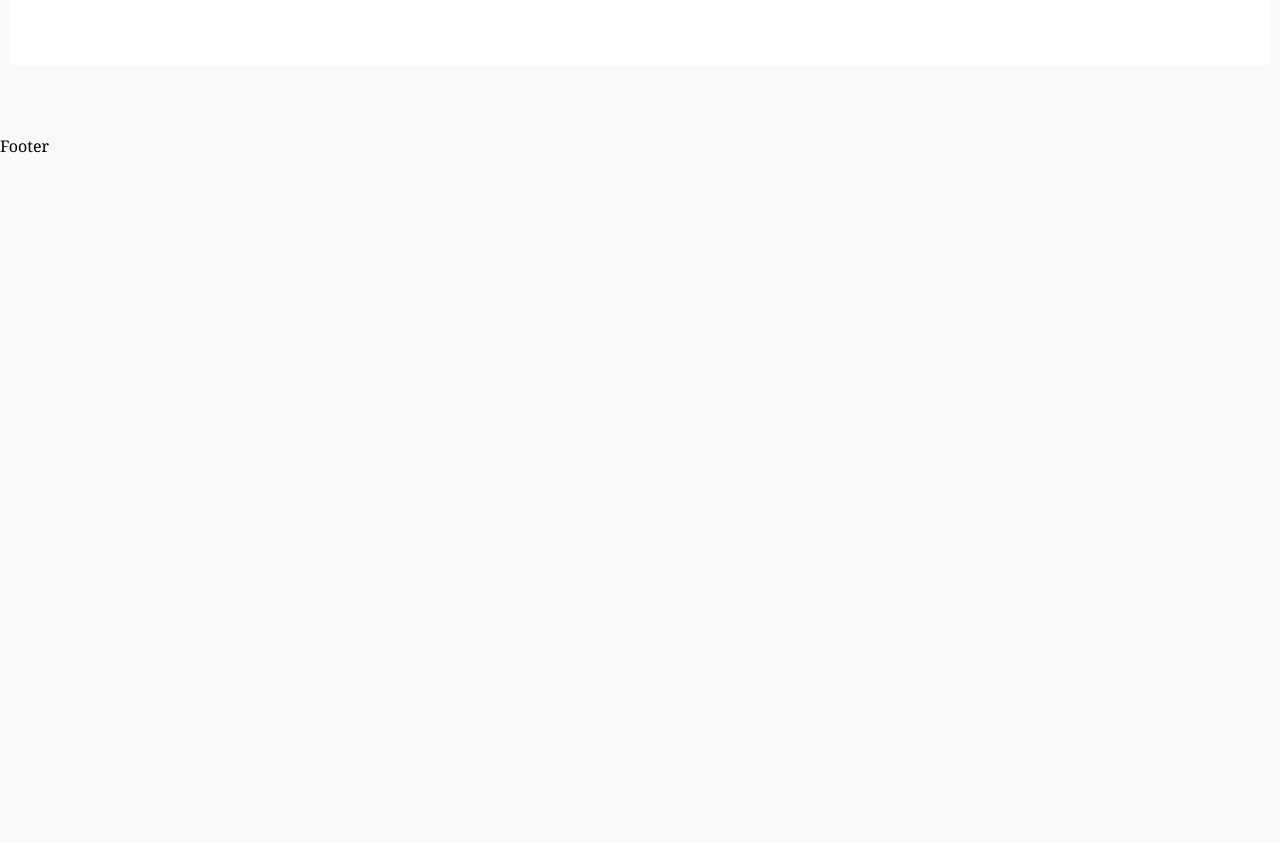
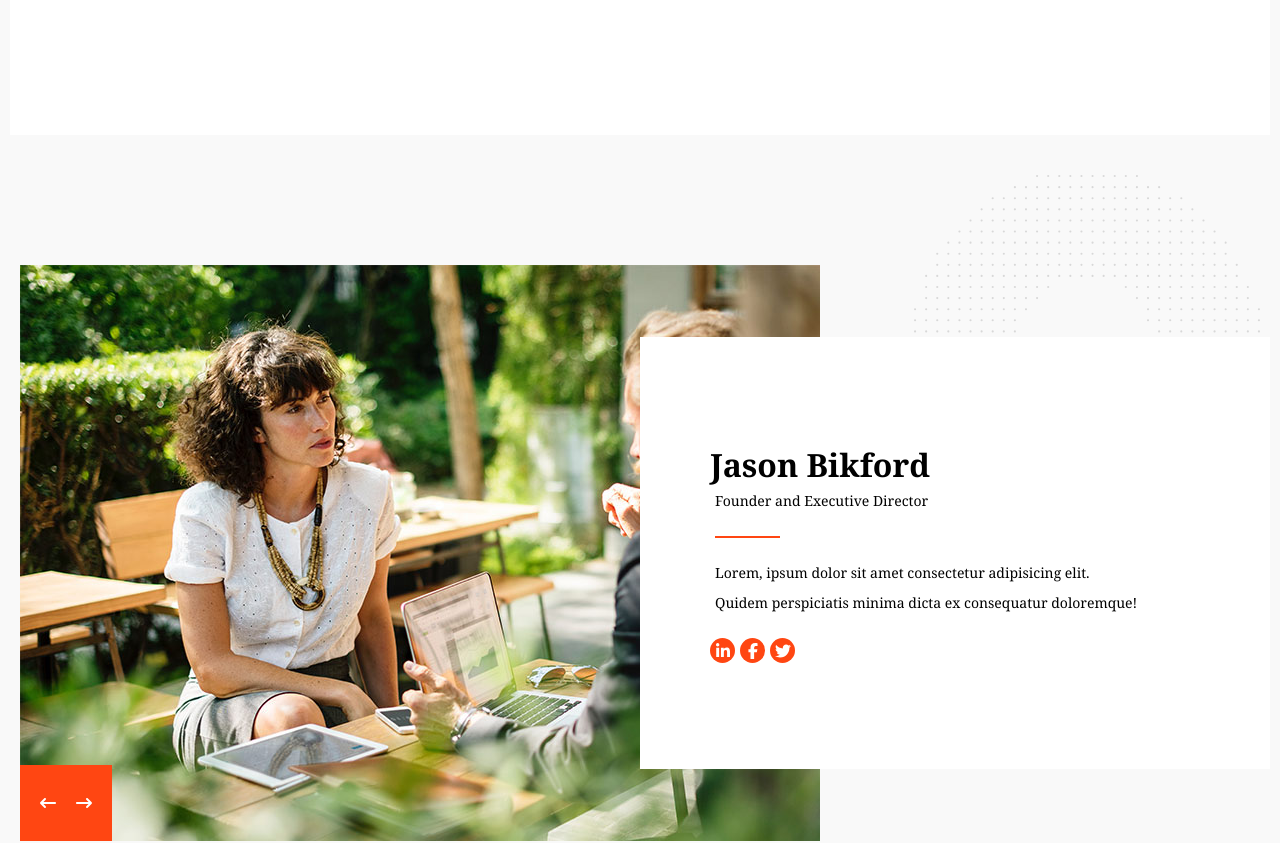
Before and after one commit to AnatoliyZakhryapin/proj-html-vuejs, a Vue app: page / in a window 1280 px wide. Shown: the part 1300-2143 px from the top of the page. Before the commit the page ends 1457 px from the top, so only its background shows below. Built offline with nearby package versions, Linux system fonts and the light colour scheme.

Commit message:
ADD SliderMini and Visit card to page

```diff
--- a/src/components/SectionOurSpecialeties.vue
+++ b/src/components/SectionOurSpecialeties.vue
@@ -1,6 +1,7 @@
 <script>
 import Card from './Card.vue';
-
+import SliderMini from './SliderMini.vue';
+import VisitCard from './VisitCard.vue';
 export default {
     data() {
         return {
@@ -25,11 +26,41 @@ export default {
                     title: "Contact",
                     text: "Lorem ipsum dolor sit amet consectetur adipisicing elit."
                 }
-            ]
+            ],
+            slides: [
+                {
+                    name: "Jason Bikford",
+                    position: "Founder and Executive Director",
+                    src: "/img/h1-img-01.jpg",
+                    text: "Lorem, ipsum dolor sit amet consectetur adipisicing elit. Quidem perspiciatis minima dicta ex consequatur doloremque!"
+                },
+                {
+                    name: "Shiyong Ipsum",
+                    position: "Analyst",
+                    src: "/img/h1-img-02.jpg",
+                    text: "Lorem, ipsum dolor sit amet consectetur adipisicing elit. Quidem perspiciatis minima dicta ex consequatur doloremque!"
+                },
+                {
+                    name: "Roberto Lorem",
+                    position: "Project Manager",
+                    src: "/img/h1-img-03.jpg",
+                    text: "Lorem, ipsum dolor sit amet consectetur adipisicing elit. Quidem perspiciatis minima dicta ex consequatur doloremque!"
+                }
+            ],
+            currentIndex: 0
         }
     },
     components: {
         Card,
+        SliderMini,
+        VisitCard,
+    },
+    methods: {
+        getCurrentIndex(index) {
+            console.log("index to come",index)
+            this.currentIndex = index;
+            console.log("index to save",this.currentIndex)
+        }
     }
 }
 </script>
@@ -61,6 +92,32 @@ export default {
             </div>
         </div>
         <!-- PREVIEW SPECIALETES -->
+        <div class="container-xxl">
+            <div class="row">
+                <div class="col">
+                    <div class="bg-box-2">
+                        <figure class="bg">
+                            <img src="/svg/svg-4.svg">
+                        </figure>
+                        <div class="container-lg">
+                            <div class="row">
+                                <div class="col">
+                                    <SliderMini :slides="slides"
+                                    @sendIndex="getCurrentIndex"
+                                    />
+                                </div>
+                                <div class="col">
+                                    <VisitCard
+                                        :slideIndex="currentIndex"
+                                        :slides="slides"
+                                    />
+                                </div>
+                            </div>
+                        </div>
+                    </div>
+                </div>
+            </div>
+        </div>
     </section>
 </template>
 
@@ -75,12 +132,15 @@ export default {
     .bg-box {
         background-color: $bg-white-1;
         padding: 130px 0px;
+        & .row {
+            margin-bottom: 70px;
+        }
     }
+    // SECTION DESCRIPTION
     .row:has(> .col .section-description) {
         flex-direction: column;
         justify-content: center;
         text-align: center;
-        margin-bottom: 70px;
         .title {
             font-size: $f-st-2;
             line-height:  $f-st-2;
@@ -111,5 +171,31 @@ export default {
       @include after-line;
     }
 
-
+    // PREVIEW SPECIALETES
+    .col:has(> .bg-box-2) {
+        flex-grow: 1;
+        display: relative;
+       .bg-box-2 {
+        padding: 130px 0px;
+        .bg {
+            position: absolute;
+            right: 20px;
+            width: 27%;
+            top: 40px;
+        }
+           .row {
+                position: relative;
+                .col:has(> .visit-card) {
+                    position: absolute;
+                    right: 0;
+                    align-self: center;
+                    width: 50%;
+                    height: 75%;
+                    background-color: white;
+                    display: flex;
+                    align-items: center;
+                }
+            }
+       }
+    }
 </style>
```
